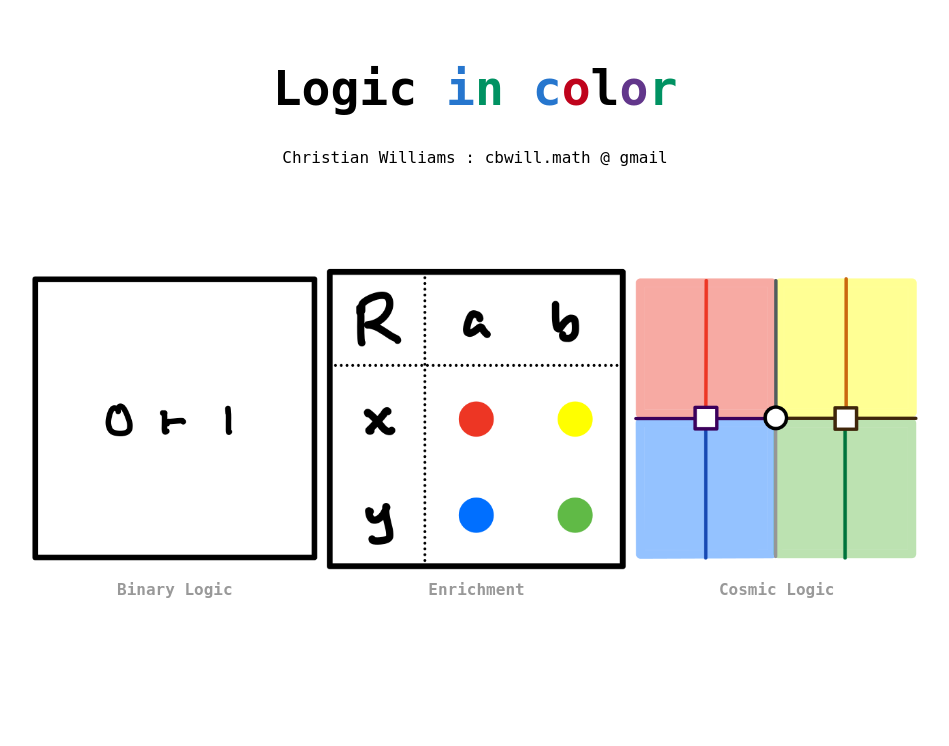
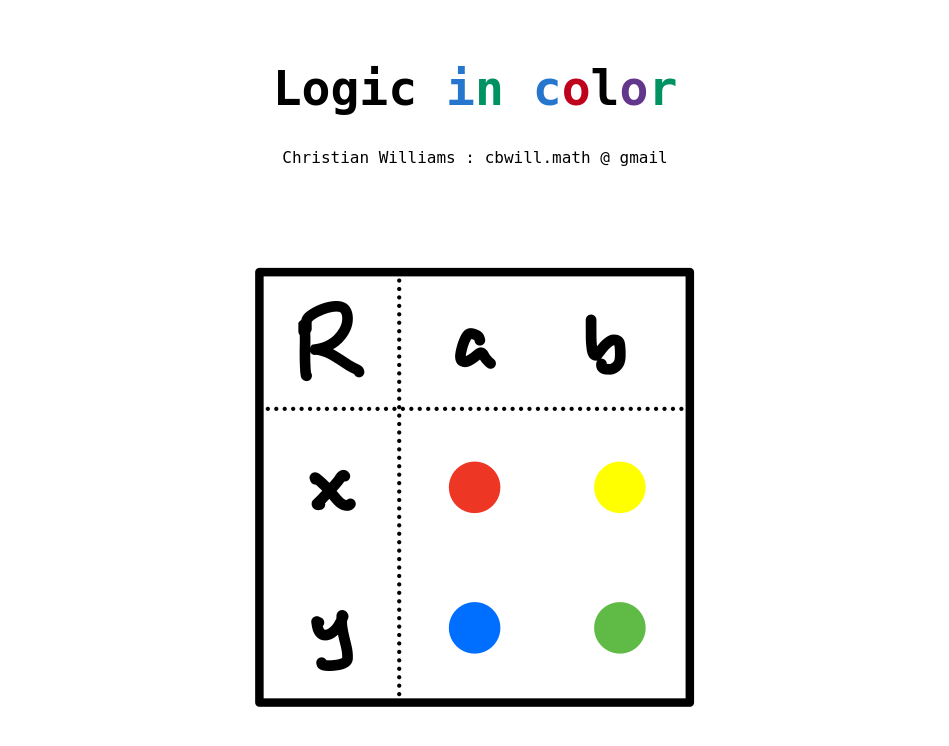
Before and after one commit to cbw124/cbw124.github.io, a Jekyll site: the page index.html, which Jekyll copies as it is, in a window 1280 px wide. Shown: the top 746 px of the page, without its empty margins (165-1114 px from the left). Built offline with Jekyll 4.4.1, drawn with Linux system fonts in a browser that asks for light colours.

Commit message:
fixing image sizes

```diff
--- a/index.html
+++ b/index.html
@@ -19,21 +19,24 @@
 
       <br><br><br><br><br><br>
 
-      <table style="width:100%; text-align: center">
-        <tr>
-          <td><a href="Logic/Logic 1.pdf"><img src="images/binary-logic.png" style="max-width:100%;"></a></td>
-          <td><a href="Logic/Logic 2.pdf"><img src="images/enrichment.png" style="max-width:100%;"></a></td>
-          <td><a href="Logic/Logic 3.pdf"><img src="images/cosmic.png" style="max-width:100%;"></a></td>
-        </tr>
-        <tr>
-          <td><a href="Logic/Logic 1.pdf"><b>Binary Logic</b></a></td>
-          <td><a href="Logic/Logic 2.pdf"><b>Enrichment</b></a></td>
-          <td><a href="Logic/Logic 3.pdf"><b>Cosmic Logic</b></a></td>
-        </tr>
-      </table>
+      <a href="Logic/Logic 2.pdf"><img src="images/enrichment.png" style="max-width:100%;"></a>
+
+      <!-- <table style="width:100%; text-align: center"> -->
+      <!--   <tr> -->
+      <!--     <td><a href="Logic/Logic 1.pdf"><img src="images/binary-logic.png" style="max-width:100%;"></a></td> -->
+      <!--     <td><a href="Logic/Logic 2.pdf"><img src="images/enrichment.png" style="max-width:100%;"></a></td> -->
+      <!--     <td><a href="Logic/Logic 3.pdf"><img src="images/cosmic.png" style="max-width:100%;"></a></td> -->
+      <!--   </tr> -->
+      <!--   <tr> -->
+      <!--     <td><a href="Logic/Logic 1.pdf"><b>Binary Logic</b></a></td> -->
+      <!--     <td><a href="Logic/Logic 2.pdf"><b>Enrichment</b></a></td> -->
+      <!--     <td><a href="Logic/Logic 3.pdf"><b>Cosmic Logic</b></a></td> -->
+      <!--   </tr> -->
+      <!-- </table> -->
+
+
 
 			<!-- <p> -->
-      <!--   test -->
       <!--         This is a wiki for reimagining math education.<br><br> -->
       <!--         There is <a href="https://ncatlab.org/nlab/show/string+diagram">a visual language for thinking</a><br> -->
       <!--         with the <b>power</b> to innovate science<br> -->
```
Also changed, not shown: 1 other file.
